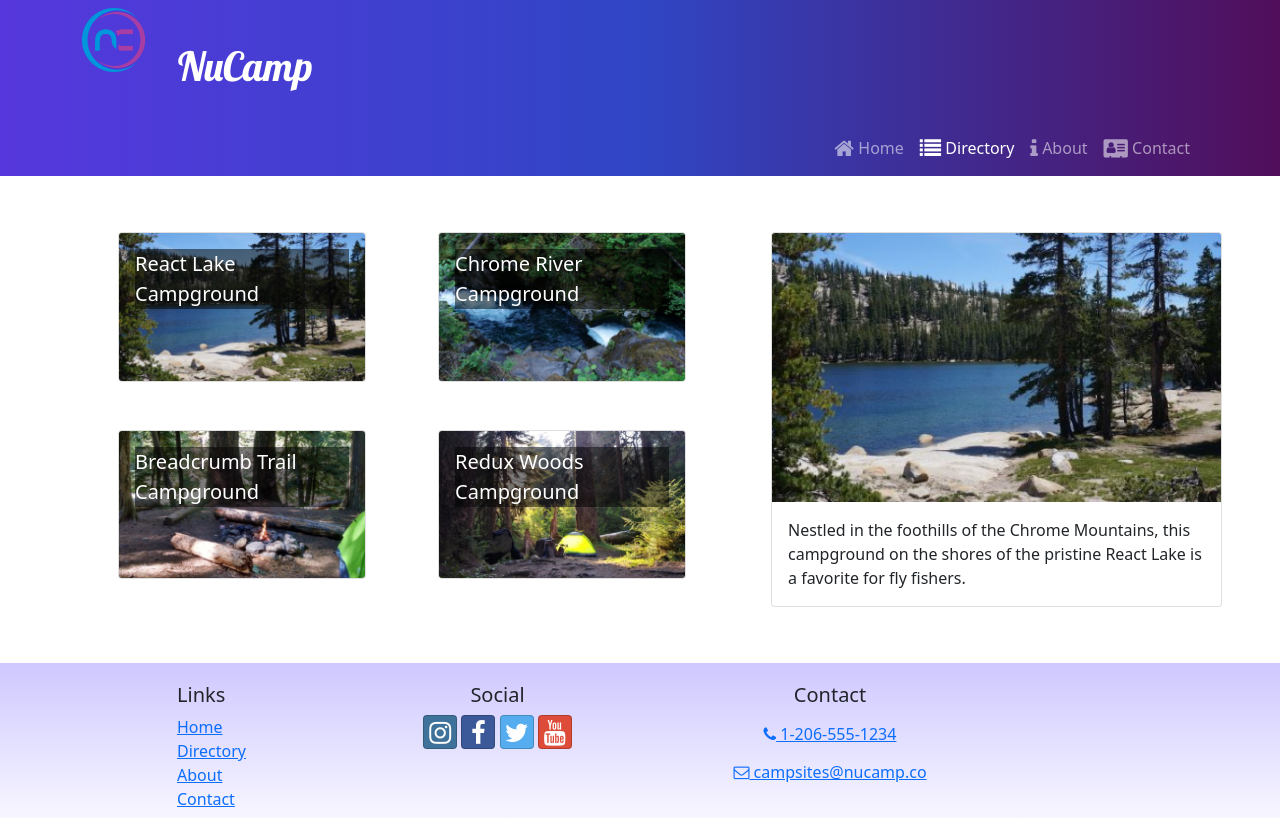
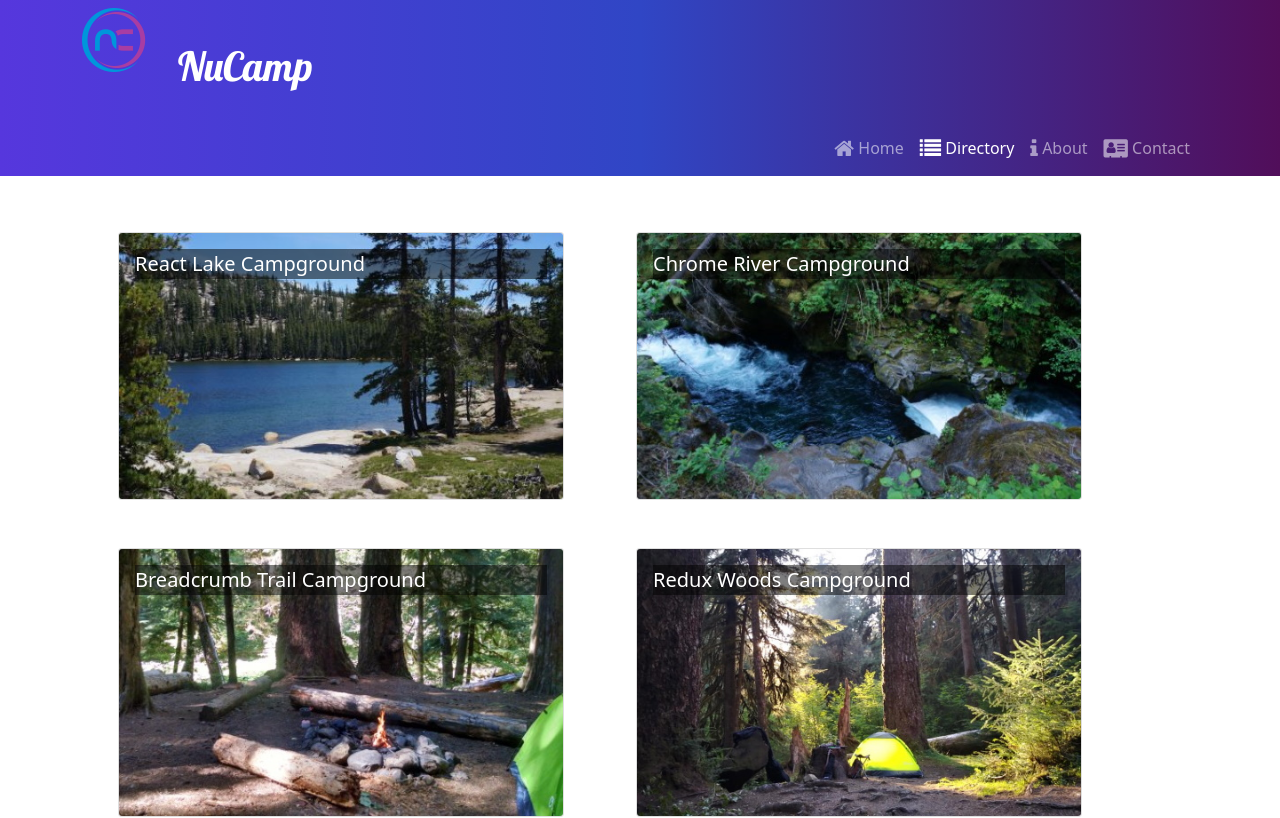
Before and after one commit to quachan888/nucampsite-v2, a React (Create React App) app: page /directory in a window 1280 px wide. Shown: the top 818 px of the page. Built offline with nearby package versions, Linux system fonts and the light colour scheme.

Commit message:
CampsiteDetailPage with useParams

```diff
--- a/src/App.js
+++ b/src/App.js
@@ -6,6 +6,7 @@
 import { Route, Routes } from 'react-router-dom';
 import HomePage from './pages/HomePage';
 import ContactPage from './pages/ContactPage';
+import CampsiteDetailPage from './pages/CampsiteDetailPage';
 
 function App() {
     return (
@@ -15,6 +16,7 @@
                 <Route path="/" element={<HomePage />} />
                 <Route path="contact" element={<ContactPage />} />
                 <Route path="directory" element={<CampsitesDirectoryPage />} />
+                <Route path="directory/:campsiteId" element={<CampsiteDetailPage />} />
             </Routes>
             <Footer />
         </div>
--- a/src/features/campsites/CampsiteCard.js
+++ b/src/features/campsites/CampsiteCard.js
@@ -1,14 +1,17 @@
+import { Link } from 'react-router-dom';
 import { Card, CardImg, CardImgOverlay, CardTitle } from 'reactstrap';
 
 const CampsiteCard = ({ campsite }) => {
-    const { image, name } = campsite;
+    const { id, image, name } = campsite;
     return (
+        <Link to={`${id}`}>
             <Card>
                 <CardImg width="100%" src={image} alt={name} />
                 <CardImgOverlay>
                     <CardTitle>{name}</CardTitle>
                 </CardImgOverlay>
             </Card>
+        </Link>
     );
 };
 
--- a/src/features/campsites/CampsitesList.js
+++ b/src/features/campsites/CampsitesList.js
@@ -2,18 +2,13 @@
 import CampsiteCard from './CampsiteCard';
 import { selectAllCampsites } from './campsitesSlice';
 
-const CampsitesList = ({ setCampsiteId }) => {
+const CampsitesList = () => {
     const campsites = selectAllCampsites();
     return (
         <Row className="ms-auto">
             {campsites.map((campsite) => {
                 return (
-                    <Col
-                        md="5"
-                        className="m-4"
-                        key={campsite.id}
-                        onClick={() => setCampsiteId(campsite.id)}
-                    >
+                    <Col md="5" className="m-4" key={campsite.id}>
                         <CampsiteCard campsite={campsite} />
                     </Col>
                 );
--- a/src/features/campsites/campsitesSlice.js
+++ b/src/features/campsites/campsitesSlice.js
@@ -9,7 +9,7 @@
 };
 
 export const selectCampsiteById = (id) => {
-    return CAMPSITES.find((campsite) => campsite.id === id);
+    return CAMPSITES.find((campsite) => campsite.id === parseInt(id));
 };
 
 export const selectFeaturedCampsite = () => {
--- /dev/null
+++ b/src/pages/CampsiteDetailPage.js
@@ -0,0 +1,18 @@
+import { useParams } from 'react-router-dom';
+import { Container, Row } from 'reactstrap';
+import { selectCampsiteById } from '../features/campsites/campsitesSlice';
+import CampsiteDetail from '../features/campsites/CampsiteDetail';
+
+const CampsiteDetailPage = () => {
+    const { campsiteId } = useParams();
+    const campsite = selectCampsiteById(campsiteId);
+    return (
+        <Container>
+            <Row>
+                <CampsiteDetail campsite={campsite} />
+            </Row>
+        </Container>
+    );
+};
+
+export default CampsiteDetailPage;
--- a/src/pages/CampsitesDirectoryPage.js
+++ b/src/pages/CampsitesDirectoryPage.js
@@ -10,14 +10,7 @@
 
     return (
         <Container>
-            <Row>
-                <Col sm="5" md="7">
-                    <CampsitesList setCampsiteId={setCampsiteId} />
-                </Col>
-                <Col sm="7" md="5">
-                    <CampsiteDetail campsite={selectedCampsite} />
-                </Col>
-            </Row>
+            <CampsitesList />
         </Container>
     );
 };
```
Lines whose indentation alone changed are shown as unchanged.
